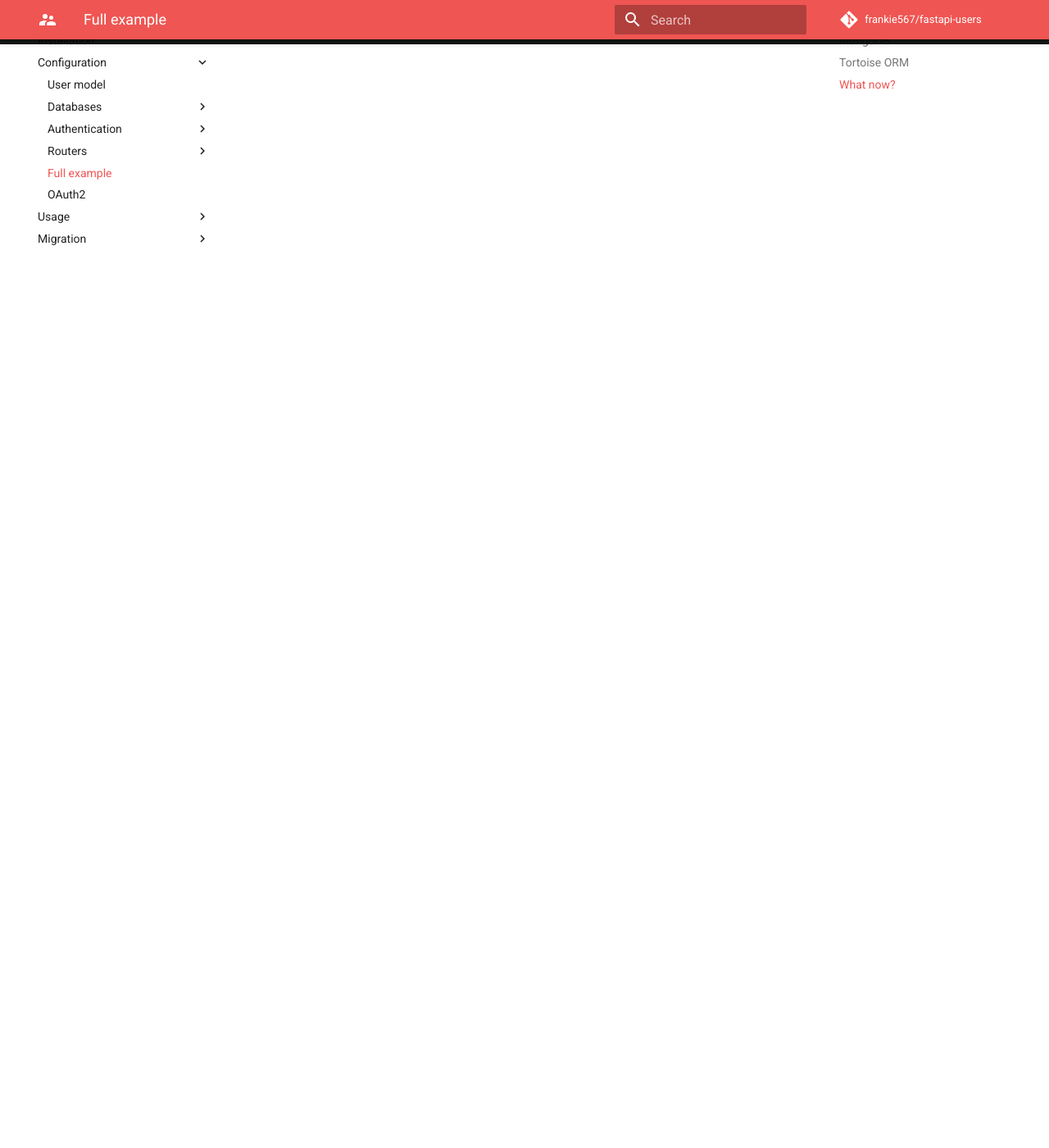
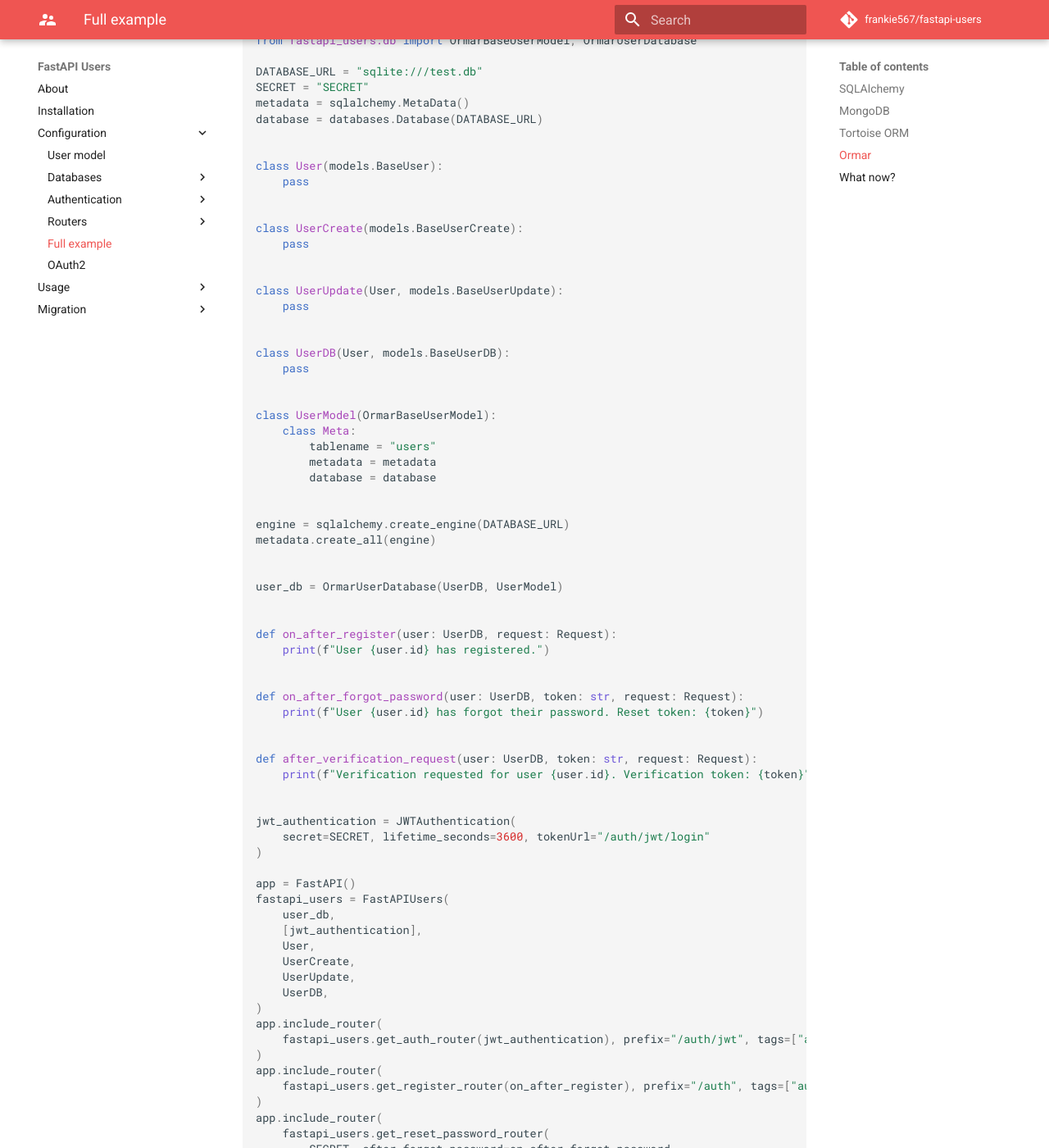
Before and after one commit to sztrakabalint/fastapi-users, an MkDocs documentation site: the page built from docs/configuration/full_example.md, in a window 1280 px wide and 1400 px high, scrolled down 5884 px. Shown: the whole window at 82% size. Built offline with MkDocs 1.6.1 and Material for MkDocs 9.7.7, drawn with Linux system fonts in a browser that asks for light colours; comment, search, counter and statistics services are not loaded; some of the changed text lies outside the part shown.

Commit message:
Ormar backend support (#470)
* Add db adapter for ormar (wip)

* finish ormar support enough to pass tests

* remove idea folder

* update ormar version in tool.flit.metadata.requires-extra

* Add documentation about ormar

* Apply isort and black formatting

* Restore python 3.7 in Pipfile

* Update build.yml

* Add missing test for ormar update

* changes after review

Co-authored-by: Paolo Dina <paolo.dina@codingmoth.com>
Co-authored-by: collerek <collerek@gmail.com>

````diff
--- a/docs/configuration/full_example.md
+++ b/docs/configuration/full_example.md
@@ -24,6 +24,12 @@ Here is a full working example with JWT authentication to help get you started.
 {!./src/full_tortoise.py!}
 ```
 
+## Ormar
+
+```py
+{!./src/full_ormar.py!}
+```
+
 ## What now?
 
 You're ready to go! Be sure to check the [Usage](../usage/routes.md) section to understand how yo work with **FastAPI Users**.
--- /dev/null
+++ b/docs/src/full_ormar.py
@@ -0,0 +1,105 @@
+import databases
+import sqlalchemy
+from fastapi import FastAPI, Request
+from fastapi_users import FastAPIUsers, models
+from fastapi_users.authentication import JWTAuthentication
+from fastapi_users.db import OrmarBaseUserModel, OrmarUserDatabase
+
+DATABASE_URL = "sqlite:///test.db"
+SECRET = "SECRET"
+metadata = sqlalchemy.MetaData()
+database = databases.Database(DATABASE_URL)
+
+
+class User(models.BaseUser):
+    pass
+
+
+class UserCreate(models.BaseUserCreate):
+    pass
+
+
+class UserUpdate(User, models.BaseUserUpdate):
+    pass
+
+
+class UserDB(User, models.BaseUserDB):
+    pass
+
+
+class UserModel(OrmarBaseUserModel):
+    class Meta:
+        tablename = "users"
+        metadata = metadata
+        database = database
+
+
+engine = sqlalchemy.create_engine(DATABASE_URL)
+metadata.create_all(engine)
+
+
+user_db = OrmarUserDatabase(UserDB, UserModel)
+
+
+def on_after_register(user: UserDB, request: Request):
+    print(f"User {user.id} has registered.")
+
+
+def on_after_forgot_password(user: UserDB, token: str, request: Request):
+    print(f"User {user.id} has forgot their password. Reset token: {token}")
+
+
+def after_verification_request(user: UserDB, token: str, request: Request):
+    print(f"Verification requested for user {user.id}. Verification token: {token}")
+
+
+jwt_authentication = JWTAuthentication(
+    secret=SECRET, lifetime_seconds=3600, tokenUrl="/auth/jwt/login"
+)
+
+app = FastAPI()
+fastapi_users = FastAPIUsers(
+    user_db,
+    [jwt_authentication],
+    User,
+    UserCreate,
+    UserUpdate,
+    UserDB,
+)
+app.include_router(
+    fastapi_users.get_auth_router(jwt_authentication), prefix="/auth/jwt", tags=["auth"]
+)
+app.include_router(
+    fastapi_users.get_register_router(on_after_register), prefix="/auth", tags=["auth"]
+)
+app.include_router(
+    fastapi_users.get_reset_password_router(
+        SECRET, after_forgot_password=on_after_forgot_password
+    ),
+    prefix="/auth",
+    tags=["auth"],
+)
+app.include_router(
+    fastapi_users.get_verify_router(
+        SECRET, after_verification_request=after_verification_request
+    ),
+    prefix="/auth",
+    tags=["auth"],
+)
+app.include_router(fastapi_users.get_users_router(), prefix="/users", tags=["users"])
+
+app.state.database = database
+
+
+@app.on_event("startup")
+async def startup() -> None:
+    database_ = app.state.database
+    if not database_.is_connected:
+        await database_.connect()
+
+
+@app.on_event("shutdown")
+async def shutdown() -> None:
+    database_ = app.state.database
+    if database_.is_connected:
+        await database_.disconnect()
--- a/mkdocs.yml
+++ b/mkdocs.yml
@@ -34,6 +34,7 @@ nav:
       - configuration/databases/sqlalchemy.md
       - configuration/databases/mongodb.md
       - configuration/databases/tortoise.md
+      - configuration/databases/ormar.md
     - Authentication:
       - Introduction: configuration/authentication/index.md
       - configuration/authentication/jwt.md
--- a/pyproject.toml
+++ b/pyproject.toml
@@ -43,6 +43,9 @@ mongodb = [
 tortoise-orm = [
     "tortoise-orm >=0.16.0,<0.17.0"
 ]
+ormar = [
+    "ormar >=0.9.0,<0.10.0"
+]
 oauth = [
     "httpx-oauth >=0.3,<0.4"
 ]
````
Also changed, not shown: README.md (+2 -0 lines), docs/configuration/databases/ormar.md (added, +53 -0 lines), docs/configuration/model.md (+2 -0 lines), docs/installation.md (+6 -0 lines), docs/src/db_ormar.py (added, +56 -0 lines), 9 other files.
